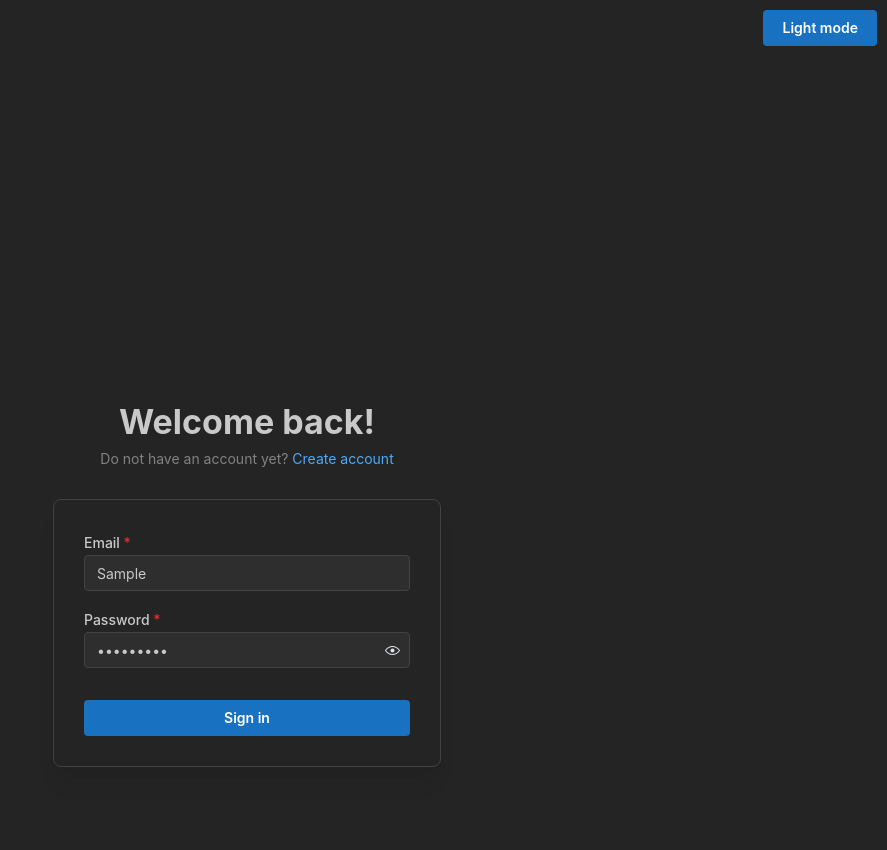
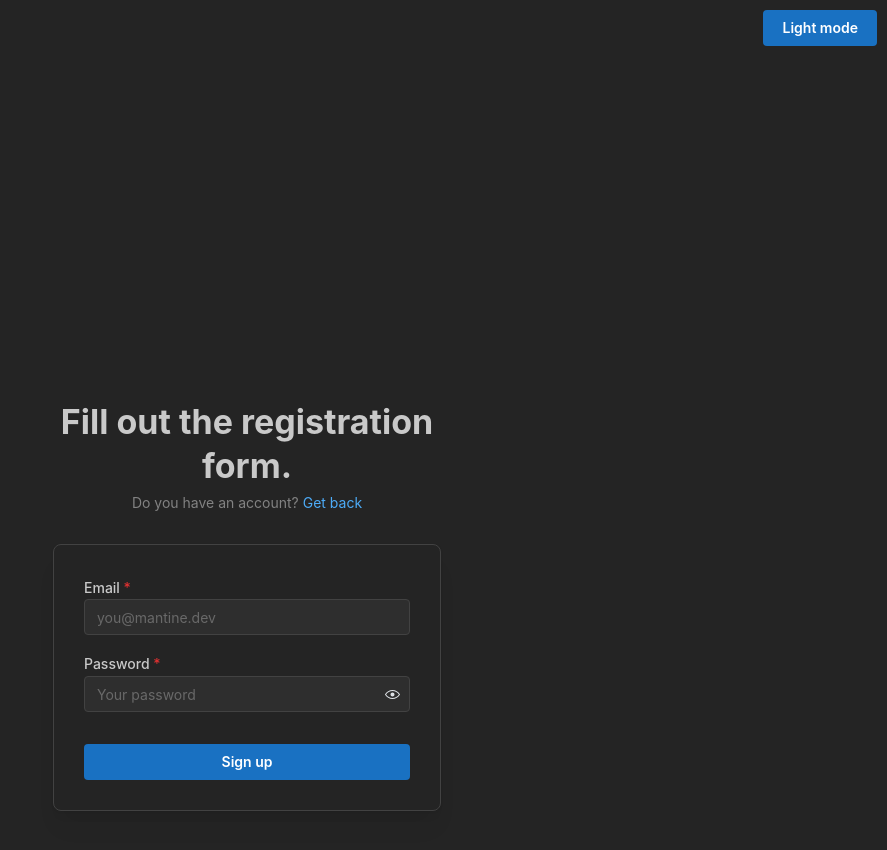
Before and after one commit to DmitriyAsh/ReactAuthForm, a React (Vite) app: page / in a window 1280 px wide. Both pictures are taken after typing "Sample", "Sample123" into the empty fields and a click on the button "Create account". Shown: the top 850 px of the page, without its empty margins (393-1280 px from the left). Built offline with nearby package versions, Linux system fonts and the light colour scheme.

Commit message:
add registration form and switching between forms

```diff
--- a/src/App.tsx
+++ b/src/App.tsx
@@ -1,11 +1,23 @@
+import { useState } from 'react';
 import './App.css';
-import { LoginForm } from './components/LoginForm/LoginForm';
+import { AuthForm } from './components/AuthForm/AuthForm';
+import { RegistrationForm } from './components/RegistrationForm/RegistrationForm';
 import ThemeButton from './components/ThemeButton';
 
 function App() {
+	const [isShowForm, setIsShowForm] = useState<boolean>(false); // Состояние изменения видимости формы авторизации/регистрации
+
+	const changeFormVisible = (value: boolean) => {
+		setIsShowForm(value);
+	};
+
 	return (
 		<>
-			<LoginForm />
+			{isShowForm === false ? (
+				<AuthForm changeFormVisible={changeFormVisible} />
+			) : (
+				<RegistrationForm changeFormVisible={changeFormVisible} />
+			)}
 			<div className='button-position'>
 				<ThemeButton />
 			</div>
--- a/src/components/LoginForm/LoginForm.tsx
+++ b/src/components/AuthForm/AuthForm.tsx
@@ -8,9 +8,13 @@ import {
 	Container,
 	Button,
 } from '@mantine/core';
-import classes from './LoginForm.module.css';
+import classes from './AuthForm.module.css';
+import { IChangeVisible } from '../RegistrationForm/RegistrationForm';
 
-export function LoginForm() {
+export function AuthForm({ changeFormVisible }: IChangeVisible) {
+	const handleChangeFormVisible = () => {
+		changeFormVisible(true);
+	};
 	return (
 		<Container size={420} my={400}>
 			<Title ta='center' className={classes.title}>
@@ -18,7 +22,11 @@ export function LoginForm() {
 			</Title>
 			<Text c='dimmed' size='sm' ta='center' mt={5}>
 				Do not have an account yet?{' '}
-				<Anchor size='sm' component='button'>
+				<Anchor
+					size='sm'
+					component='button'
+					onClick={handleChangeFormVisible}
+				>
 					Create account
 				</Anchor>
 			</Text>
--- /dev/null
+++ b/src/components/RegistrationForm/RegistrationForm.module.css
@@ -0,0 +1,6 @@
+.title {
+	font-family:
+		Greycliff CF,
+		var(--mantine-font-family);
+	font-weight: 900;
+}
--- /dev/null
+++ b/src/components/RegistrationForm/RegistrationForm.tsx
@@ -0,0 +1,55 @@
+import {
+	TextInput,
+	PasswordInput,
+	Paper,
+	Title,
+	Container,
+	Button,
+	Text,
+	Anchor,
+} from '@mantine/core';
+import classes from './RegistrationForm.module.css';
+
+export interface IChangeVisible {
+	changeFormVisible: (value: boolean) => void;
+}
+
+export function RegistrationForm({ changeFormVisible }: IChangeVisible) {
+	const handleChangeFormVisible = () => {
+		changeFormVisible(false);
+	};
+
+	return (
+		<Container size={420} my={400}>
+			<Title ta='center' className={classes.title}>
+				Fill out the registration form.
+			</Title>
+			<Text c='dimmed' size='sm' ta='center' mt={5}>
+				Do you have an account?{' '}
+				<Anchor
+					size='sm'
+					component='button'
+					onClick={handleChangeFormVisible}
+				>
+					Get back
+				</Anchor>
+			</Text>
+			<Paper withBorder shadow='md' p={30} mt={30} radius='md'>
+				<TextInput
+					label='Email'
+					placeholder='you@mantine.dev'
+					required
+				/>
+				<PasswordInput
+					label='Password'
+					placeholder='Your password'
+					required
+					mt='md'
+				/>
+				<Button fullWidth mt='xl'>
+					Sign up
+				</Button>
+			</Paper>
+		</Container>
+	);
+}
```
Also changed, not shown: src/components/AuthForm/AuthForm.module.css (renamed from src/components/LoginForm/LoginForm.module.css).
